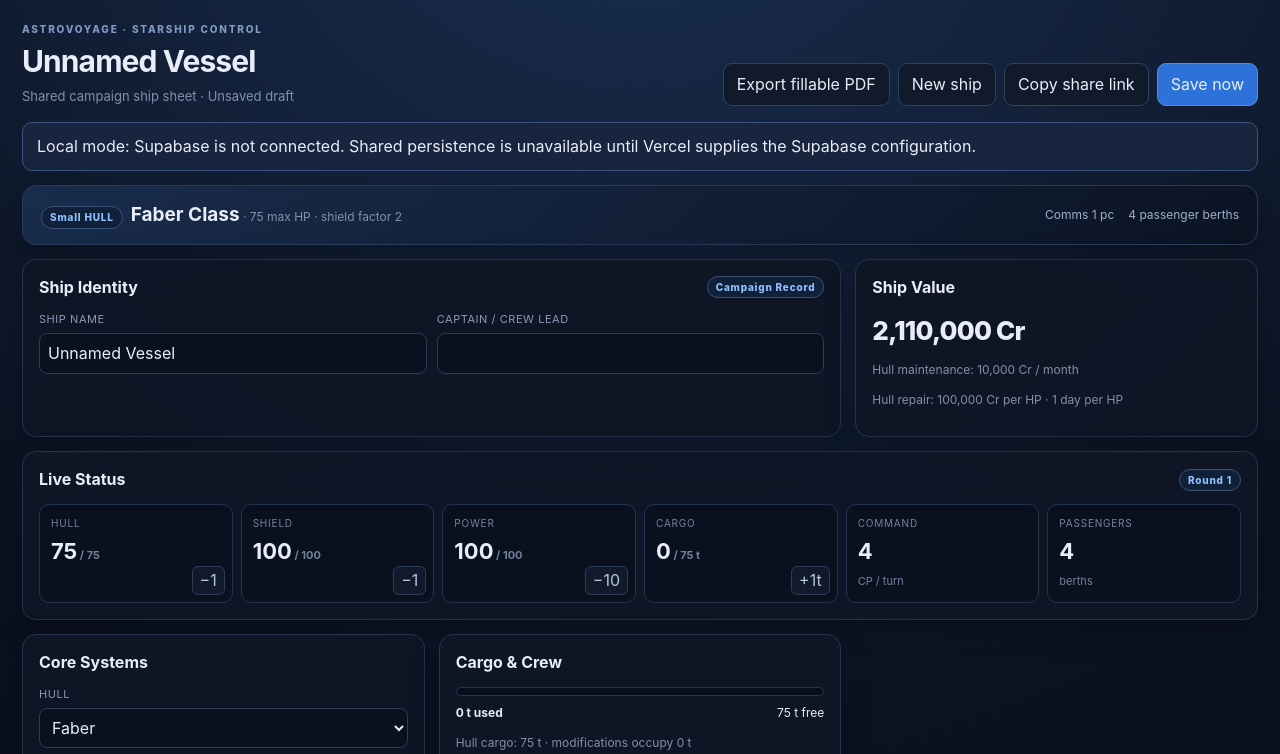
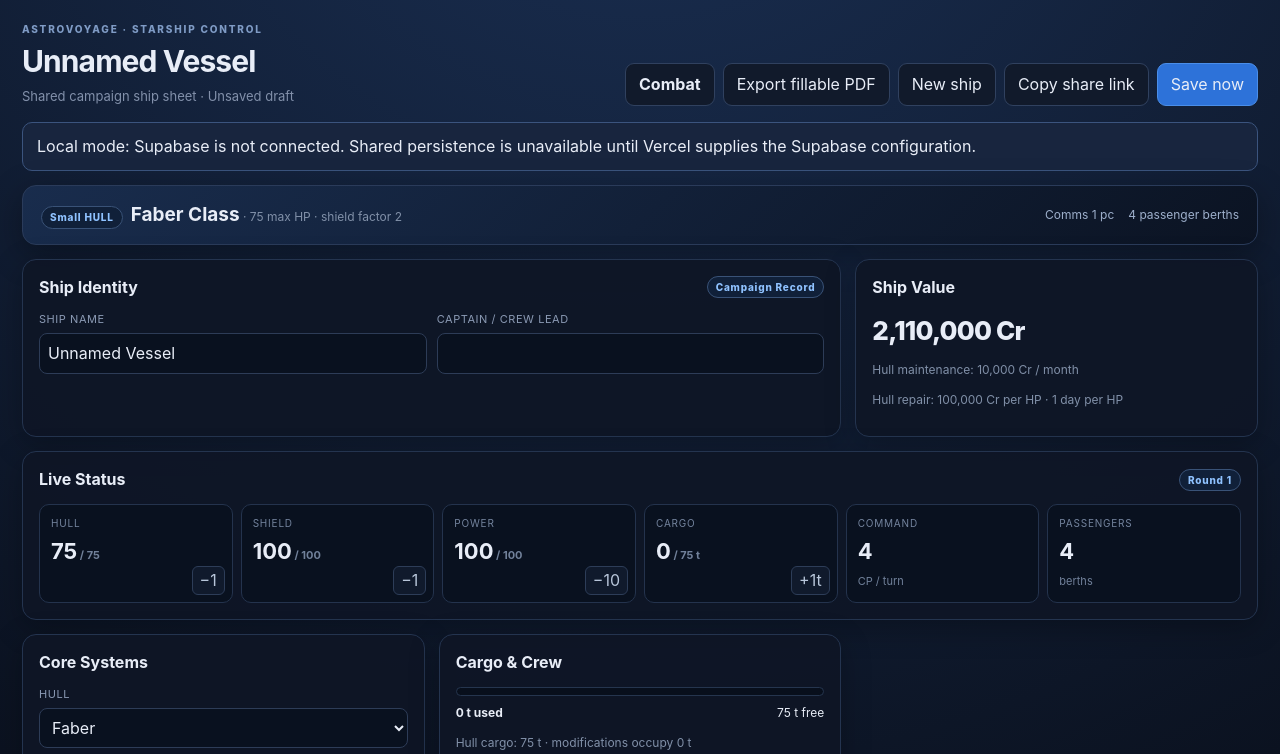
Before and after one commit to TabletopNonsenseverse/Astrovoyage-Ship-Builder, a website: page index.html in a window 1280 px wide. Shown: the top 754 px of the page. Drawn offline with nearby package versions, Linux system fonts and the light colour scheme.

Commit message:
Load combat and Ship's Log UI

```diff
--- a/index.html
+++ b/index.html
@@ -6,6 +6,7 @@
   <meta name="theme-color" content="#0b1020" />
   <title>Astrovoyage Ship Builder</title>
   <link rel="stylesheet" href="styles.css" />
+  <link rel="stylesheet" href="combat-ui.css" />
 </head>
 <body>
   <div id="app"></div>
@@ -14,5 +15,6 @@
   <script src="config.js"></script>
   <script src="app.js"></script>
   <script src="pdf-export.js"></script>
+  <script src="combat-ui.js"></script>
 </body>
 </html>
```
